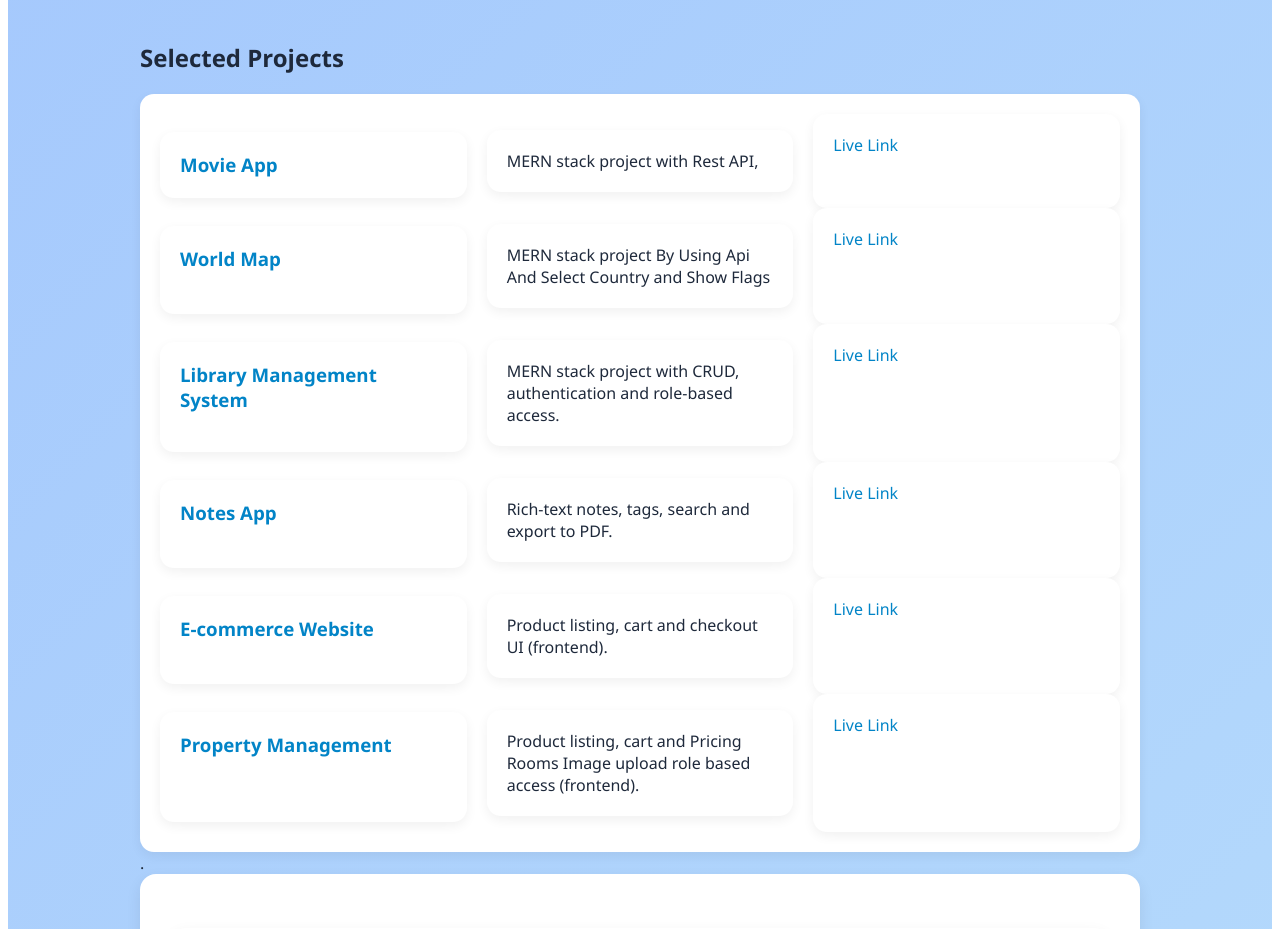
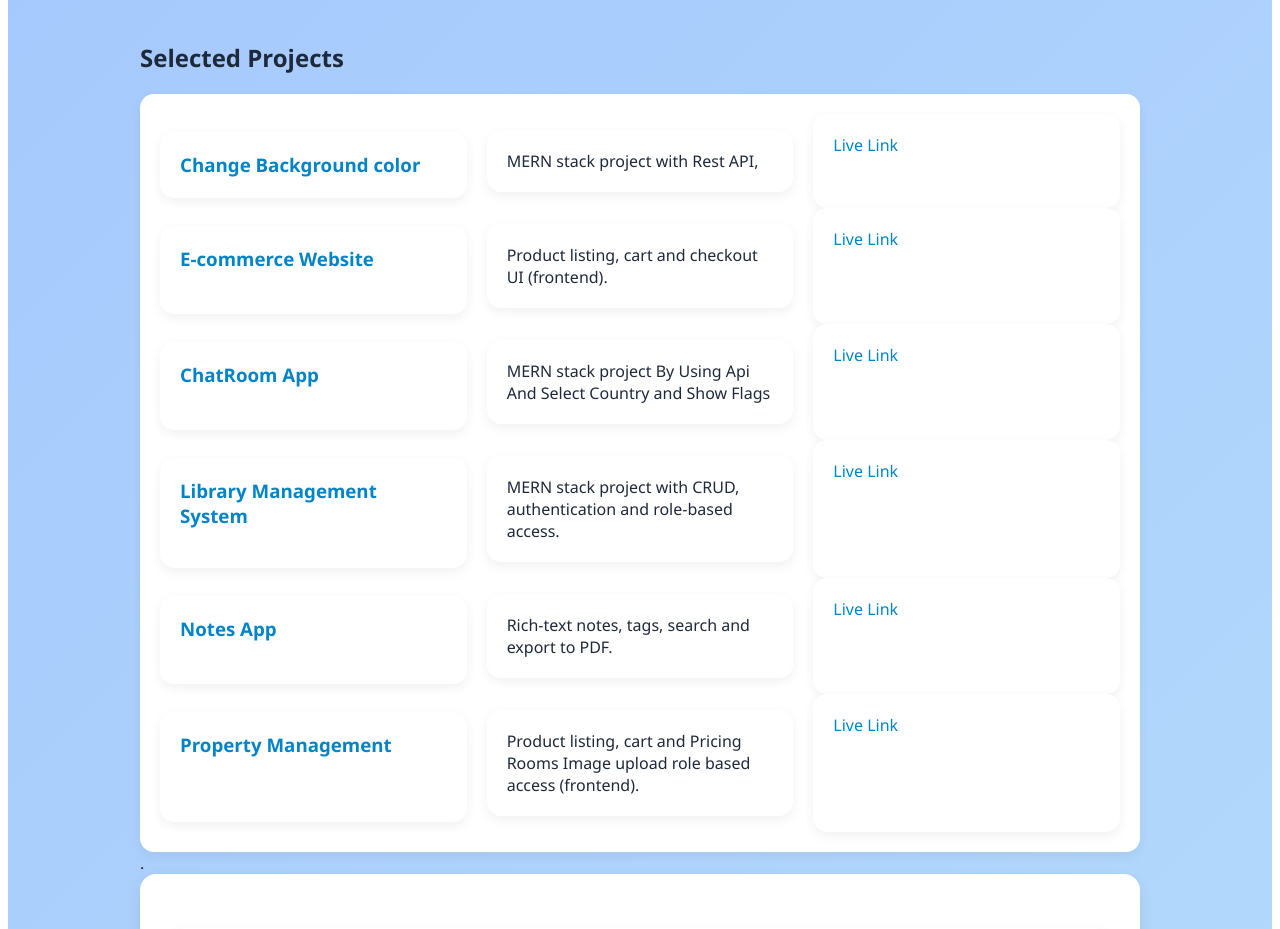
Before and after one commit to ruviansari/Portfolio_Web, a React (Vite) app: page / in a window 1280 px wide. Shown: the part 840-1769 px from the top of the page. Built offline with nearby package versions, Linux system fonts and the light colour scheme.

Commit message:
Describe your change

```diff
--- a/src/components/Portfolio.jsx
+++ b/src/components/Portfolio.jsx
@@ -4,15 +4,21 @@ import { motion } from "framer-motion";
 
 const projects = [
   {
-    title: "Movie App",
+    title: "Change Background color",
     desc: "MERN stack project with Rest API, ",
-    link: "https://github.com/",
+    link: "https://bg-changer-three-gamma.vercel.app/",
+  },
+
+   {
+    title: "E-commerce Website",
+    desc: "Product listing, cart and checkout UI (frontend).",
+    link: "https://vite-project2-theta.vercel.app/",
   },
 
   {
-    title: "World Map",
+    title: "ChatRoom App",
     desc: "MERN stack project By Using Api And  Select Country and Show Flags",
-    link: "https://github.com/",
+    link: "https://chat-application-nu-blush.vercel.app/",
   },
 
   {
@@ -23,13 +29,9 @@ const projects = [
   {
     title: "Notes App",
     desc: "Rich-text notes, tags, search and export to PDF.",
-    link: "https://github.com/",
+    link: "http://localhost:5174/",
   },
-  {
-    title: "E-commerce Website",
-    desc: "Product listing, cart and checkout UI (frontend).",
-    link: "https://vite-project2-theta.vercel.app/",
-  },
+
   {
     title: "Property Management ",
     desc: "Product listing, cart and Pricing Rooms Image upload role based access (frontend).",
```
